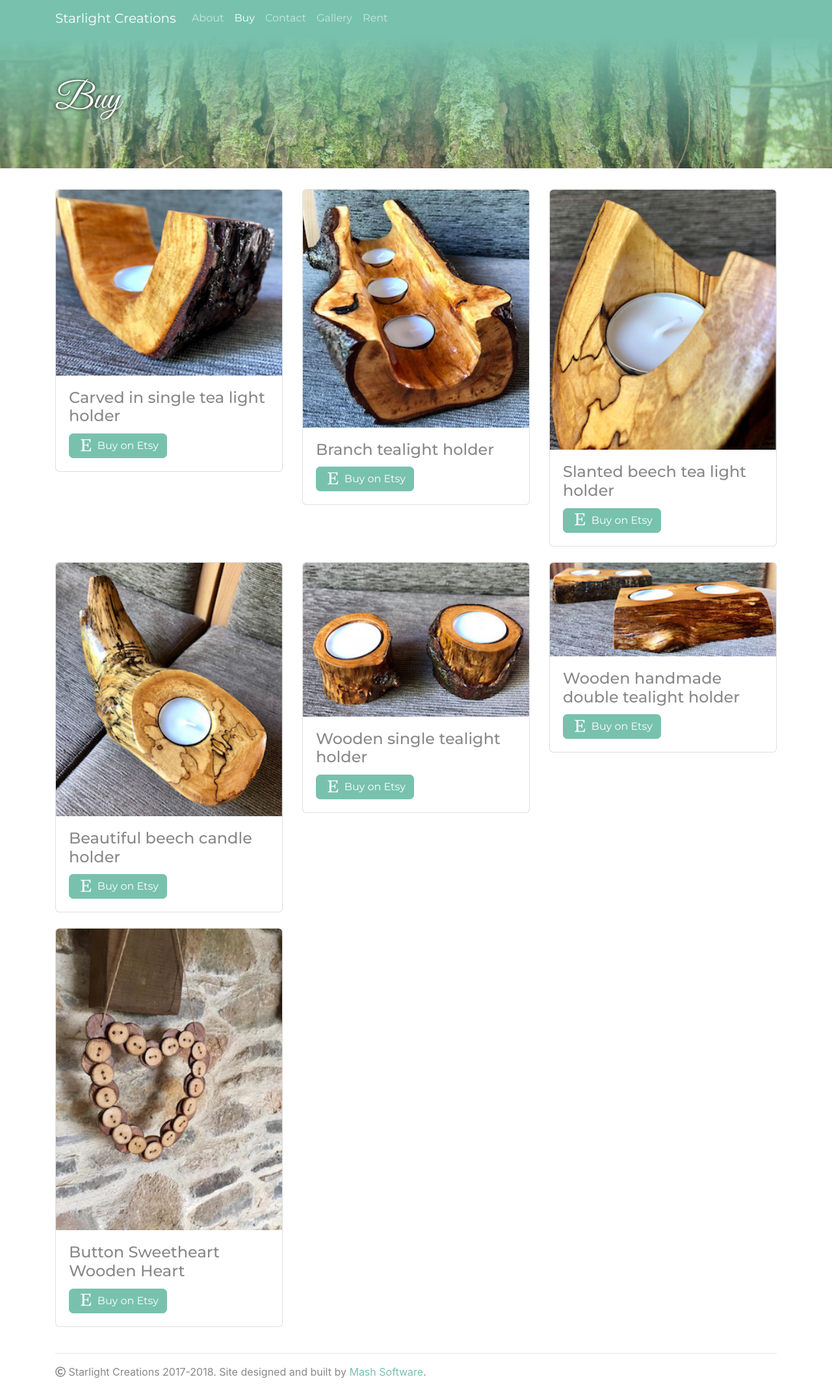
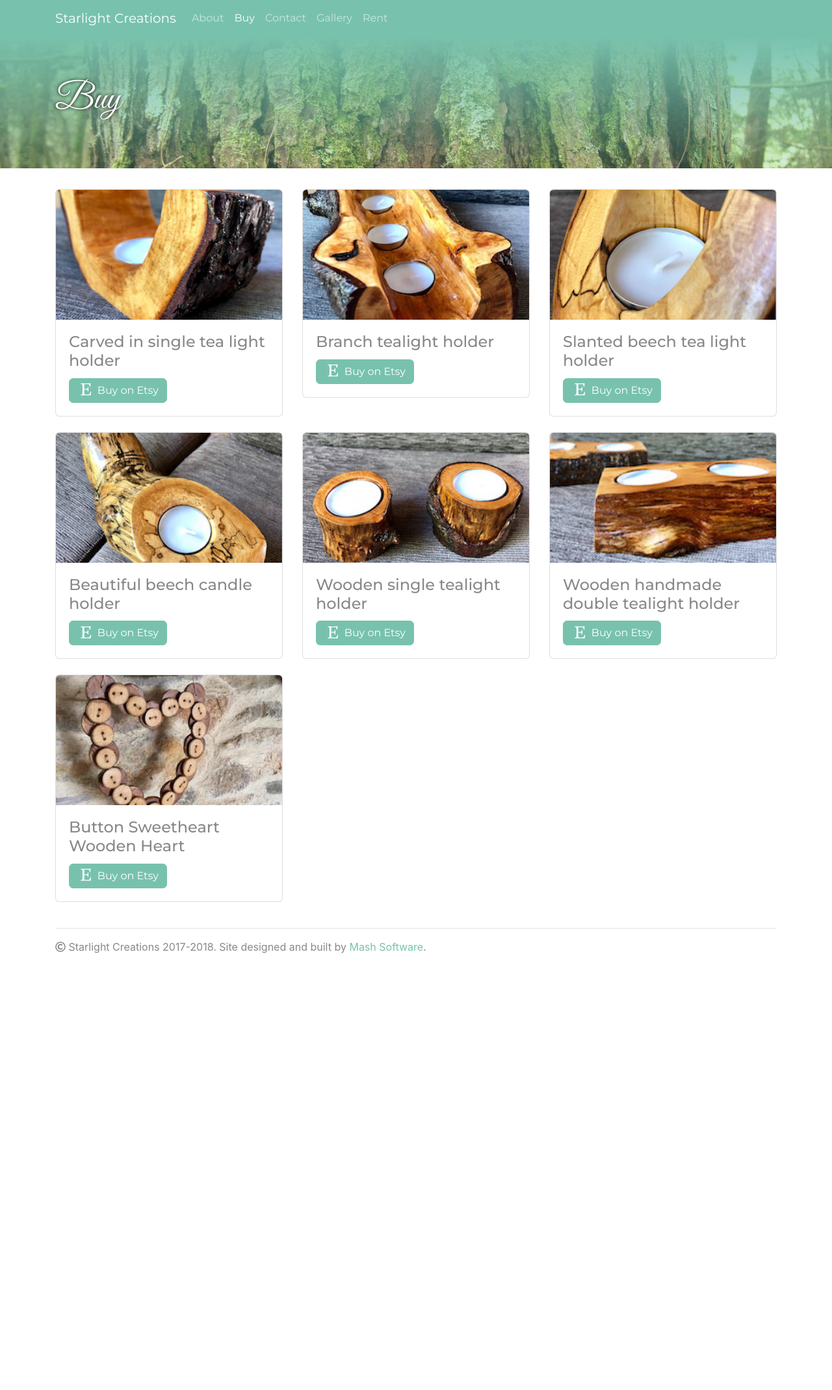
Before and after one commit to starlight-creations/starlight-creations.github.io, a Jekyll site: the page built from buy.html, in a window 1280 px wide. Shown: the whole page at 65% size. Built offline with Jekyll 4.4.1, drawn with Linux system fonts in a browser that asks for light colours; nearby versions of some CDN libraries; after the commit the page ends 1485 px from its top, so only the background shows below that.

Commit message:
fixed image size

```diff
--- a/_includes/item.html
+++ b/_includes/item.html
@@ -1,5 +1,5 @@
 <div class="card">
-    {% if item.img %}<img class="card-img-top" src="{{site.baseurl}}{{item.img}}" alt="{{item.name}}">{% endif %}
+    {% if item.img %}<img class="card-img-top" src="{{site.baseurl}}{{item.img}}" alt="{{item.name}}" height="200" width="300" style="object-fit: cover">{% endif %}
     <div class="card-body">
         <h4 class="card-title">{{item.name}}</h4>
         <a href="{{item.url}}" class="btn btn-primary"><i class="fab fa-etsy fa-fw fa-lg"></i> Buy on Etsy</a>
```
